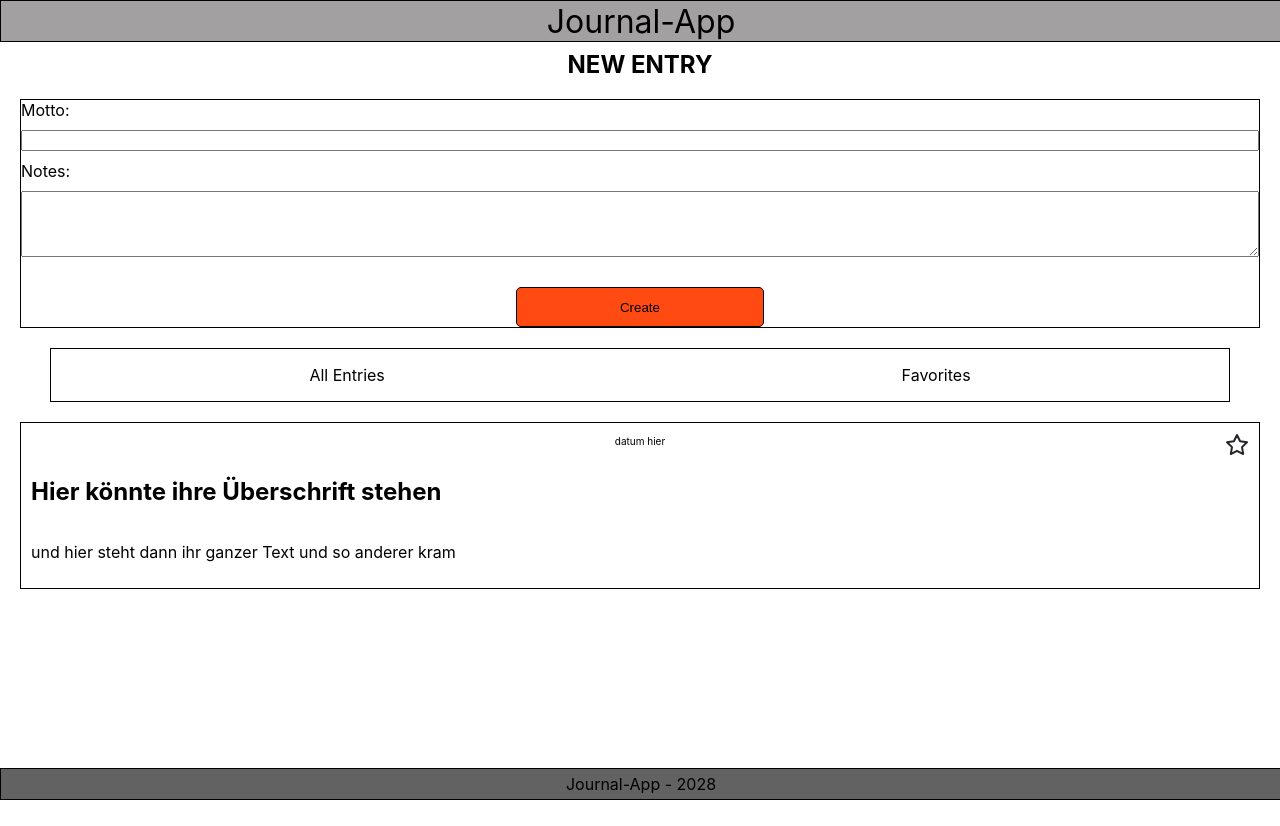
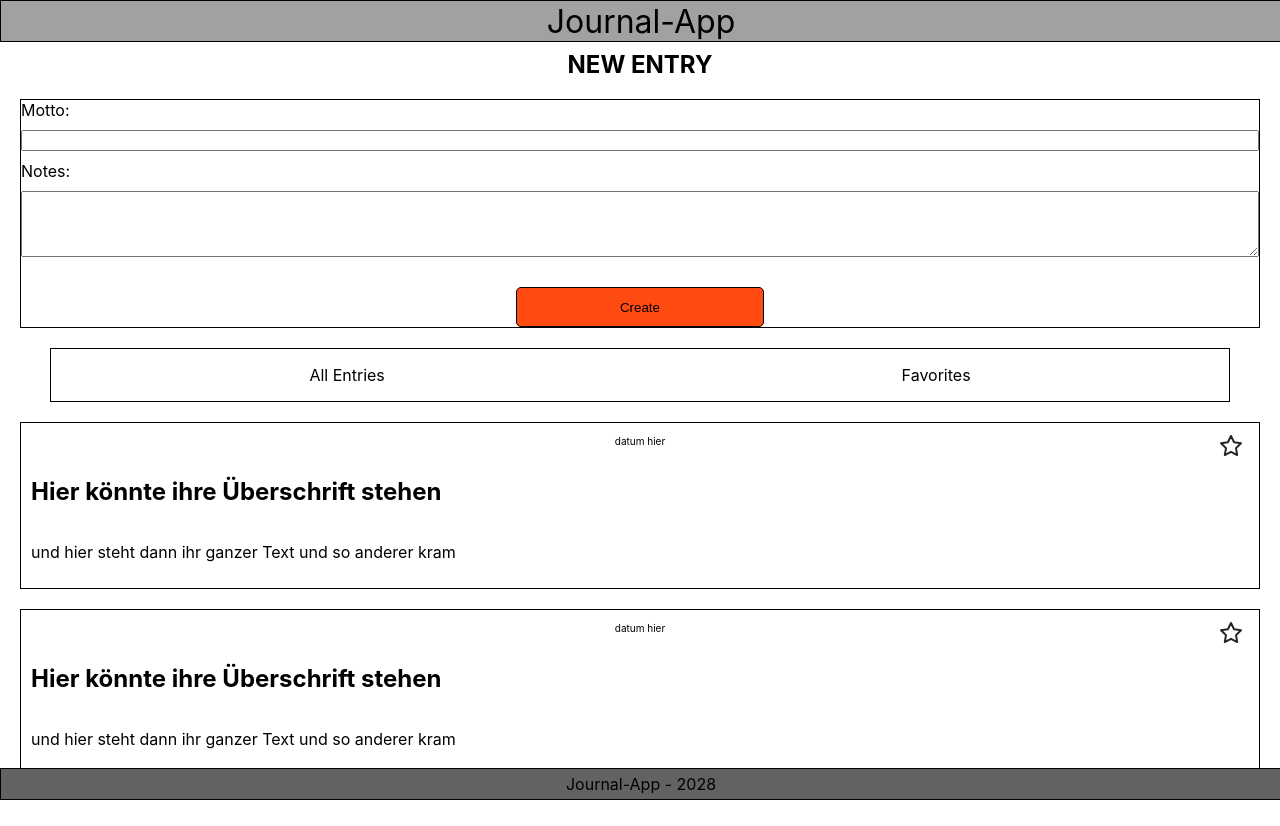
Before and after one commit to ChristophLeuker/journal-app, a React (Create React App) app: page / in a window 1280 px wide. Before the commit the page ends 800 px from the top, so only its background shows below. Built offline with nearby package versions, Linux system fonts and the light colour scheme.

Commit message:
add more styles

```diff
--- a/src/components/Main/EntryList.js
+++ /dev/null
@@ -1,29 +0,0 @@
-import "./EntryList.css";
-
-export default function EntryList({ headtitle, description, date }) {
-  return (
-    <>
-      <section className="entryList__container">
-        <p className="entryList__date">{date}</p>
-        <h2 className="entryList__header">{headtitle}</h2>
-        <p className="entryList__description">{description}</p>
-        <svg
-          width="24"
-          height="24"
-          viewBox="0 0 24 24"
-          fill="none"
-          xmlns="http://www.w3.org/2000/svg"
-          className="entryList__svg"
-        >
-          <path
-            d="M12 2L15.09 8.26L22 9.27L17 14.14L18.18 21.02L12 17.77L5.82 21.02L7 14.14L2 9.27L8.91 8.26L12 2Z"
-            stroke="#252629"
-            stroke-width="2"
-            stroke-linecap="round"
-            stroke-linejoin="round"
-          />
-        </svg>
-      </section>
-    </>
-  );
-}
--- a/src/components/Main/EntryList.css
+++ b/src/components/Main/EntrySection/EntryList/EntryList.css
@@ -9,6 +9,9 @@
   padding-top: 2px;
   position: relative;
 }
+.entryList__container:last-of-type {
+  margin-bottom: 50px;
+}
 .entryList__svg {
   position: absolute;
   top: 10px;
--- /dev/null
+++ b/src/components/Main/EntrySection/EntryList/EntryList.js
@@ -0,0 +1,15 @@
+import "./EntryList.css";
+import FavButton from "./FavButton/FavButton";
+
+export default function EntryList({ headtitle, description, date }) {
+  return (
+    <>
+      <section className="entryList__container">
+        <p className="entryList__date">{date}</p>
+        <h2 className="entryList__header">{headtitle}</h2>
+        <p className="entryList__description">{description}</p>
+        <FavButton />
+      </section>
+    </>
+  );
+}
--- /dev/null
+++ b/src/components/Main/EntrySection/EntryList/FavButton/FavButton.css
@@ -0,0 +1,7 @@
+.button-svg {
+  position: absolute;
+  top: 10px;
+  right: 10px;
+  border: none;
+  background-color: transparent;
+}
--- /dev/null
+++ b/src/components/Main/EntrySection/EntryList/FavButton/FavButton.js
@@ -0,0 +1,20 @@
+import { ReactComponent as StarFilled } from "./star-filled.svg";
+import { ReactComponent as Star } from "./star.svg";
+import "./FavButton.css";
+import { useState } from "react";
+
+export default function FavButton() {
+  const [isFavorite, setIsFavorite] = useState(false);
+
+  return (
+    <>
+      <button
+        type="button"
+        className="button-svg"
+        onClick={() => setIsFavorite(!isFavorite)}
+      >
+        {isFavorite ? <StarFilled /> : <Star />}
+      </button>
+    </>
+  );
+}
--- a/src/components/Main/EntrySection.js
+++ b/src/components/Main/EntrySection/EntrySection.js
@@ -1,5 +1,5 @@
-import TabBar from "./TabBar";
-import EntryList from "./EntryList";
+import TabBar from "./TabBar/TabBar";
+import EntryList from "./EntryList/EntryList";
 
 export default function EntrySection() {
   return (
@@ -10,6 +10,11 @@ export default function EntrySection() {
         description="und hier steht dann ihr ganzer Text und so anderer kram"
         date="datum hier"
       />
+      <EntryList
+        headtitle="Hier könnte ihre Überschrift stehen"
+        description="und hier steht dann ihr ganzer Text und so anderer kram"
+        date="datum hier"
+      />
     </>
   );
 }
--- a/src/components/Main/Main.js
+++ b/src/components/Main/Main.js
@@ -1,6 +1,6 @@
-import EntryForm from "./EntryForm";
-import "./EntryForm.css";
-import EntrySection from "./EntrySection";
+import EntryForm from "./EntryForm/EntryForm";
+
+import EntrySection from "./EntrySection/EntrySection";
 
 export default function Main() {
   return (
```
Also changed, not shown: global.css (renamed from src/colors.css), src/components/Main/EntryForm/EntryForm.css (renamed from src/components/Main/EntryForm.css), src/components/Main/EntryForm/EntryForm.js (renamed from src/components/Main/EntryForm.js), src/components/Main/EntrySection/EntryList/FavButton/star-filled.svg (added), src/components/Main/EntrySection/EntryList/FavButton/star.svg (added), src/components/Main/EntrySection/TabBar/TabBar.css (renamed from src/components/Main/TabBar.css), src/components/Main/EntrySection/TabBar/TabBar.js (renamed from src/components/Main/TabBar.js).
